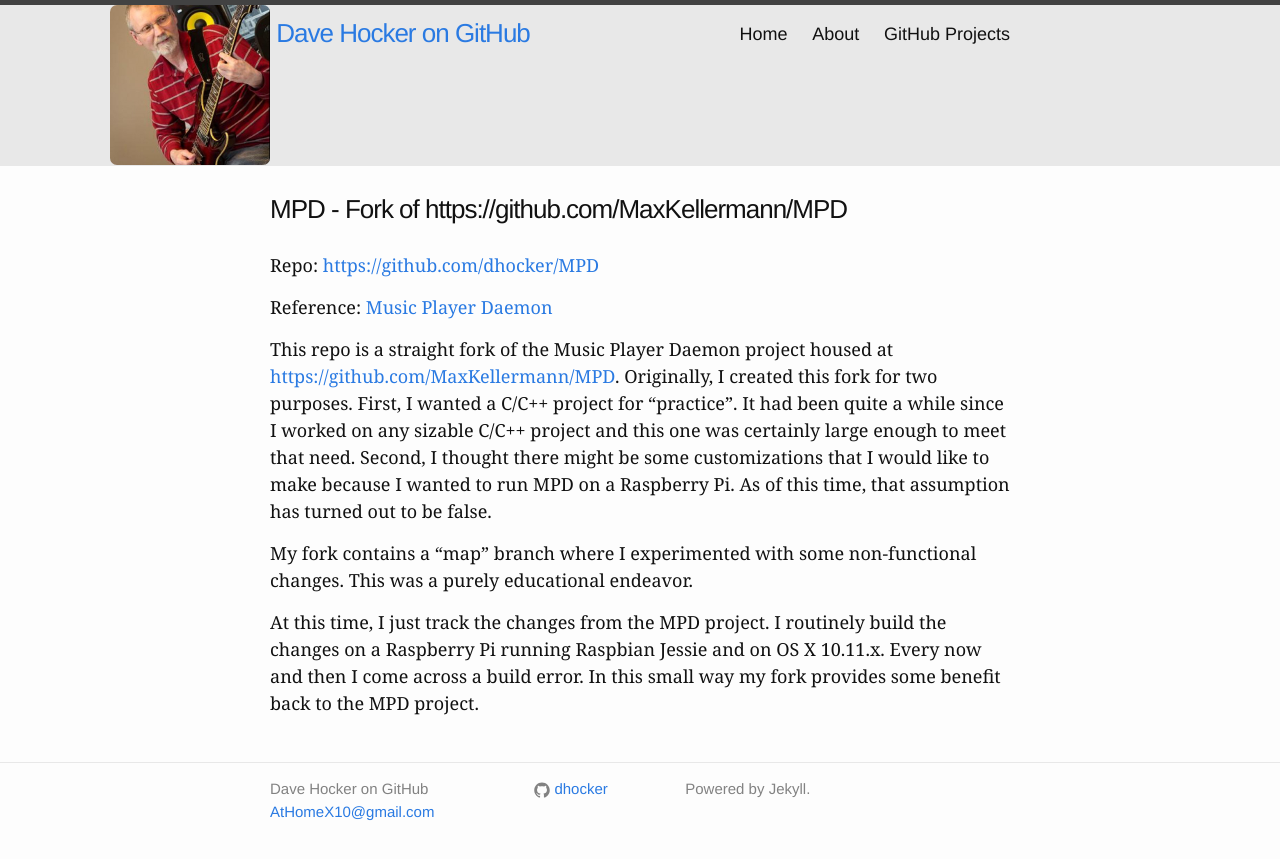
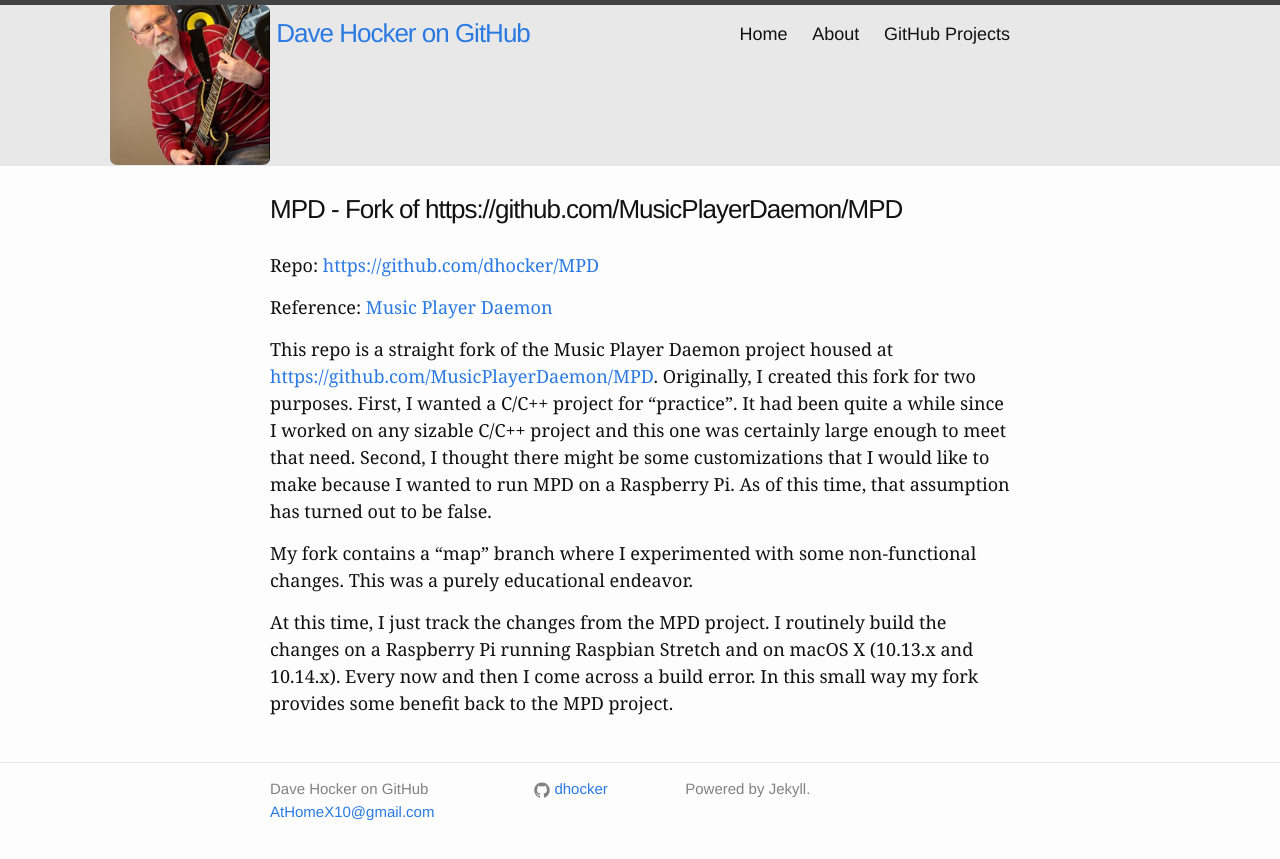
Before and after one commit to dhocker/dhocker.github.io, a Jekyll site: the page built from _projects/mpd.md, in a window 1280 px wide. Shown: the top 859 px of the page. Built offline with Jekyll 4.4.1, drawn with Linux system fonts in a browser that asks for light colours.

Commit message:
Update reference links

```diff
--- a/_projects/mpd.md
+++ b/_projects/mpd.md
@@ -1,6 +1,6 @@
 ---
 layout: project
-title: MPD - Fork of https://github.com/MaxKellermann/MPD
+title: MPD - Fork of https://github.com/MusicPlayerDaemon/MPD
 ---
 
 Repo: [https://github.com/dhocker/MPD](https://github.com/dhocker/MPD)
@@ -8,7 +8,7 @@
 Reference: [Music Player Daemon](https://www.musicpd.org/)
 
 This repo is a straight fork of the Music Player Daemon project housed
-at [https://github.com/MaxKellermann/MPD](https://github.com/MaxKellermann/MPD).
+at [https://github.com/MusicPlayerDaemon/MPD](https://github.com/MusicPlayerDaemon/MPD).
 Originally, I created this fork for two purposes. First, I wanted a C/C++ project
 for "practice". It had been quite a while since I worked on any sizable
 C/C++ project and this one was certainly large enough to meet that need. Second,
@@ -20,6 +20,7 @@
 changes. This was a purely educational endeavor.
 
 At this time, I just track the changes from the MPD project. I routinely build
-the changes on a Raspberry Pi running Raspbian Jessie and on OS X 10.11.x.
+the changes on a Raspberry Pi running Raspbian Stretch and on macOS X (10.13.x
+and 10.14.x).
 Every now and then I come across a build error. In this small way my
 fork provides some benefit back to the MPD project.
```
